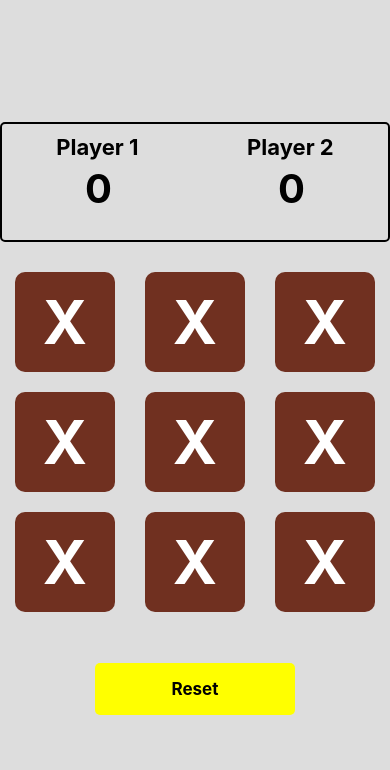
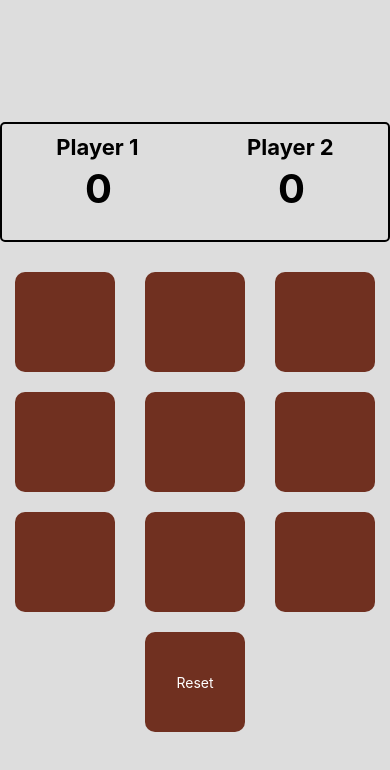
Before and after one commit to anderood/tic-tac-toe, a React Native app: screen / in a window 390 px wide. Shown: the top 770 px of the page. Built offline with nearby package versions, Linux system fonts and the light colour scheme.

Commit message:
criado logica para exibição de item selecionado

```diff
--- a/src/components/BoardButtons/index.tsx
+++ /dev/null
@@ -1,16 +0,0 @@
-import React from "react";
-import { Buttons, Title } from "./styles";
-
-interface Props {
-    item: number;
-    title: string;
-    onPress: (item: number) => void;
-}
-
-export function BoardButtons({ item, title, onPress }: Props ){
-    return(
-        <Buttons onPress={()=>onPress( item )}>
-            <Title>{ title }</Title>
-        </Buttons>
-    );
-}
--- a/src/components/BoardButtons/styles.ts
+++ /dev/null
@@ -1,17 +0,0 @@
-import styled from "styled-components/native";
-
-export const Buttons = styled.TouchableOpacity`
-    background-color: #703020;
-    height: 100px;
-    width: 100px;
-    margin: 10px;
-    align-items: center;
-    justify-content: center;
-    border-radius: 10px;
-`;
-
-export const Title = styled.Text`
-    font-size: 60px;
-    font-weight: bold;
-    color: #FFF;
-`;
--- a/src/components/Button/index.tsx
+++ b/src/components/Button/index.tsx
@@ -1,18 +1,17 @@
 import React from "react";
+import { Text } from 'react-native';
 
-import { Container, Title, } from "./styles";
+import { Container, Title } from './styles';
 
-interface Props {
+interface ButtonProps{
     title: string;
+    onPress: ()=>void;
 }
 
-export function Button({ title }: Props){
-
-
+export function Button({ title, onPress }: ButtonProps){
     return(
-        <Container>
+        <Container onPress={onPress} >
             <Title>{title}</Title>
         </Container>
     );
-
 }
--- a/src/components/Button/styles.ts
+++ b/src/components/Button/styles.ts
@@ -1,15 +1,16 @@
 import styled from "styled-components/native";
 
 export const Container = styled.TouchableOpacity`
-    background-color: yellow;
-    border-radius: 5px;
-    margin-top: 14px;
-    padding: 16px;
-    width: 200px;
+    background-color: #703020;
+        height: 100px;
+        width: 100px;
+        margin: 10px;
+        align-items: center;
+        justify-content: center;
+        border-radius: 10px;
+
 `;
 
 export const Title = styled.Text`
-    font-size: 17px;
-    font-weight: bold;
-    text-align: center;
+    color: #FFF;
 `;
--- a/src/pages/Dashboard/index.tsx
+++ b/src/pages/Dashboard/index.tsx
@@ -1,7 +1,7 @@
 import React, { useState } from "react";
-import { BoardButtons } from "../../components/BoardButtons";
+import { Players } from "../../components/Players";
+
 import { Button } from "../../components/Button";
-import { Players } from "../../components/Players";
 
 
 
@@ -11,21 +11,40 @@ import {
     Main,
     Footer,
 } from './styles';
+import { ContainerButtons } from "../Home/styles";
 
 export function Dashboard(){
 
-    const initialValues = {
-        content: {
+
+    const initialValues = [
+        {
             board: ["","","","","","","","","",],
-            player: ["X", "O"],
-            isDisabled: true
         }
+    ]
+
+    const [ item, setItem ] = useState(initialValues);
+    const [ status, setStatus ] = useState(true);
+
+    function handleTeste(idx: number){
+
+        const newState = item[0].board.map((elem, index, arr) => {
+            if(idx === index) {
+                status ? arr[idx] = "X" : arr[idx] = "O";
+            }
+            return {...item[0], arr};
+        });
+
+        setItem([...newState])
+        setStatus(!status)
     }
 
-    const [ item, setItem ] = useState(initialValues);
+    function handleReset(){
 
-    function handlePressButtons(idx: number){
-        console.log(idx)
+        const nextReset = item[0].board.map((elem, i, arr) => {
+            return arr;
+        })
+
+        setItem(nextReset => [...nextReset])
     }
 
     return(
@@ -35,18 +54,20 @@ export function Dashboard(){
             </Header>
             <Main>
                 {
-                    item.content.board.map((item, idx) => (
-                        <BoardButtons
+                    item[0].board.map( (elem, idx) =>
+                        <Button
                             key={idx}
-                            item={idx}
-                            title={"X"}
-                            onPress={()=>handlePressButtons(idx)}
-                        />
-                    ))
+                            title={item[0].board[idx]}
+                            onPress={ () => handleTeste(idx)}
+                        />)
                 }
+
             </Main>
             <Footer>
-                <Button title={"Reset"}></Button>
+                <Button
+                    title="Reset"
+                    onPress={handleReset}
+                />
             </Footer>
         </Container>
     );
--- a/src/pages/Home/index.tsx
+++ b/src/pages/Home/index.tsx
@@ -10,7 +10,6 @@ import {
 } from './styles';
 
 const logo = require('../../assets/logo.jpg');
-import { Button } from "../../components/Button";
 
 export function Home(){
     return(
@@ -20,7 +19,6 @@ export function Home(){
                 <Title>Jogo da Velha</Title>
             </ContainerImg>
             <ContainerButtons>
-                <Button></Button>
             </ContainerButtons>
         </Container>
 
```
